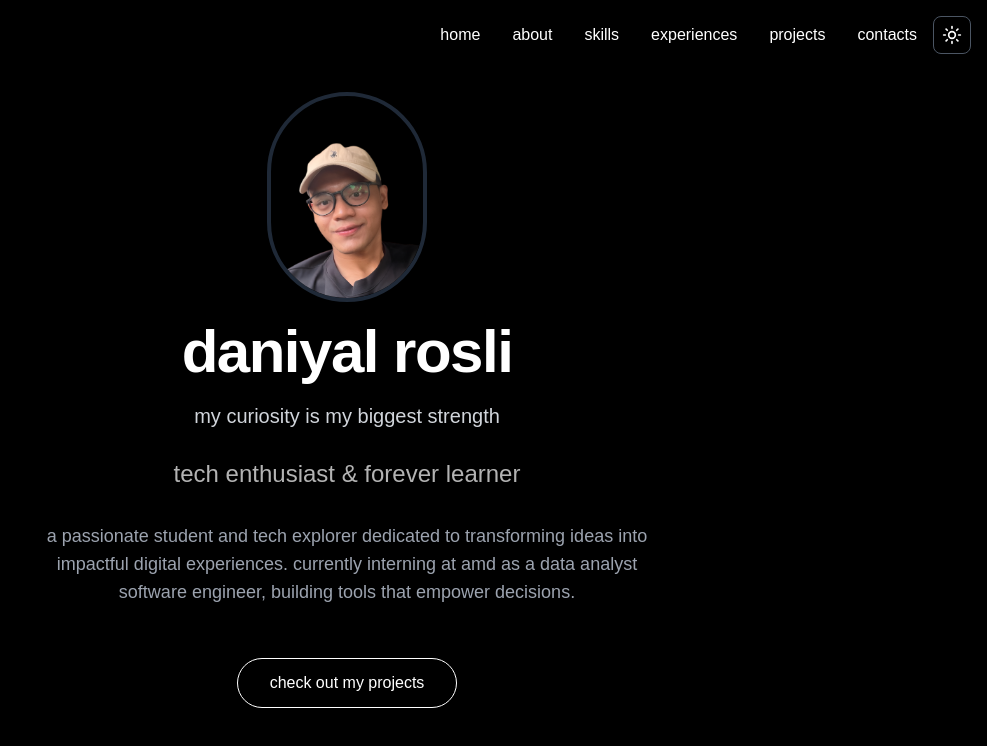
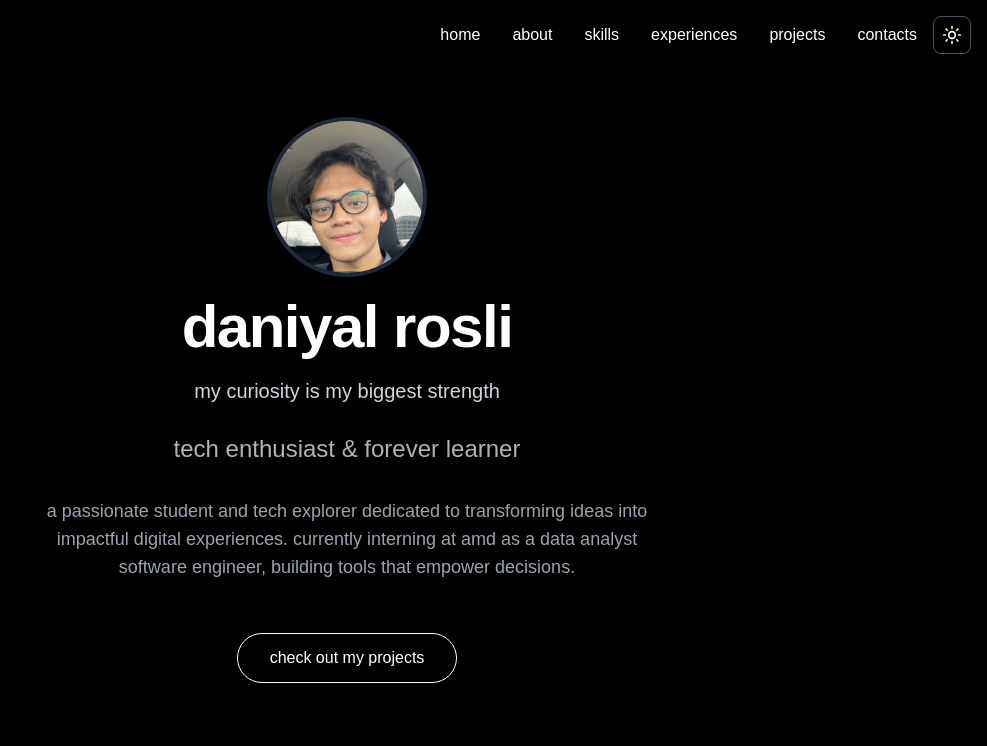
Before and after one commit to daniyalrosli/my-portfolio, a Next.js app: page / in a window 1280 px wide. Shown: the top 746 px of the page, without its empty margins (293-1280 px from the left). Built offline with nearby package versions, Linux system fonts and the light colour scheme.

Commit message:
ui updated

```diff
--- a/src/app/page.tsx
+++ b/src/app/page.tsx
@@ -55,7 +55,7 @@ export default function HomePage() {
         >
           <motion.div className="flex justify-center">
             <Image
-              src="/img/me.png"
+              src="/img/ju.jpeg"
               alt="Daniyal Rosli"
               width={160}
               height={160}
```
